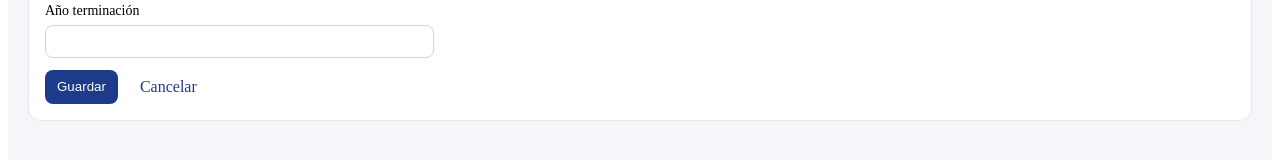
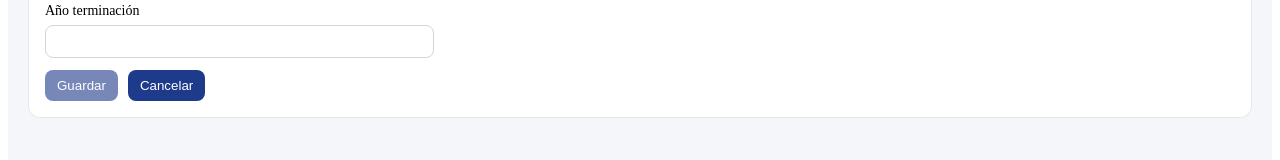
Before and after one commit to ivanmdzcn/front-pg, an Angular app: page /beneficiarios/1/nuevo in a window 1280 px wide. Shown: the part 443-603 px from the top of the page. Built offline with nearby package versions, Linux system fonts and the light colour scheme; no server answers; sample sign-in values are in the browser's storage.

Commit message:
Control de cache

```diff
--- a/src/app/environments/environment.ts
+++ b/src/app/environments/environment.ts
@@ -1,6 +1,5 @@
 export const environment = {
   production: false,
-  //apiUrl: 'https://localhost:44312/api' //Local para pruebas IIS Comentar cada vez de hacer commit
-  //apiUrl: 'http://192.168.1.24:8080/api' //API del Contenedor
-  apiUrl: '/api' //Va hacia nginx.conf, descomentar cada vez que se hace commit
+  apiUrl: 'https://localhost:44312/api' //Local para pruebas IIS Comentar cada vez de hacer commit
+  //apiUrl: '/api' //Va hacia nginx.conf, descomentar cada vez que se hace commit
 };
--- a/src/app/pages/beneficiarios/beneficiario-create/beneficiario-create.component.css
+++ b/src/app/pages/beneficiarios/beneficiario-create/beneficiario-create.component.css
@@ -20,3 +20,6 @@ input:focus, select:focus { border-color:#2563eb; box-shadow:0 0 0 3px rgba(37,9
 .form-actions a { color:#1e3a8a; text-decoration:none; padding:8px 12px; }
 
 .error { color:#b00020; margin-top:8px; }
+
+button { padding: 8px 14px; border: 0; border-radius: 6px; background: #2f4251; color: #fff; cursor: pointer; }
+button[disabled] { opacity: .6; cursor: not-allowed; }
--- a/src/app/pages/beneficiarios/beneficiario-create/beneficiario-create.component.html
+++ b/src/app/pages/beneficiarios/beneficiario-create/beneficiario-create.component.html
@@ -83,7 +83,7 @@
 
   <div class="form-actions">
     <button type="submit" [disabled]="saving || form.invalid">Guardar</button>
-    <a [routerLink]="['/beneficiarios', form.value.bencau || causanteIdParam]">Cancelar</a>
+    <button type="button" [routerLink]="['/beneficiarios', form.value.bencau || causanteIdParam]">Cancelar</button>
   </div>
 
   <div *ngIf="error" class="error">{{ error }}</div>
--- a/src/app/pages/beneficiarios/beneficiario-edit/beneficiario-edit.component.css
+++ b/src/app/pages/beneficiarios/beneficiario-edit/beneficiario-edit.component.css
@@ -20,3 +20,6 @@ input:focus, select:focus { border-color:#2563eb; box-shadow:0 0 0 3px rgba(37,9
 .form-actions a { color:#1e3a8a; text-decoration:none; padding:8px 12px; }
 
 .error { color:#b00020; margin-top:8px; }
+
+button { padding: 8px 14px; border: 0; border-radius: 6px; background: #2f4251; color: #fff; cursor: pointer; }
+button[disabled] { opacity: .6; cursor: not-allowed; }
--- a/src/app/pages/beneficiarios/beneficiario-edit/beneficiario-edit.component.html
+++ b/src/app/pages/beneficiarios/beneficiario-edit/beneficiario-edit.component.html
@@ -78,7 +78,7 @@
 
   <div class="form-actions">
     <button type="submit" [disabled]="saving || form.invalid">Guardar</button>
-    <a [routerLink]="['/beneficiarios', bencau]">Cancelar</a>
+    <button [routerLink]="['/beneficiarios', bencau]">Cancelar</button>
   </div>
 
   <div *ngIf="loading" class="muted">Cargando…</div>
```
Also changed, not shown: 1 other file (tests, documents, lock files or other folders).
